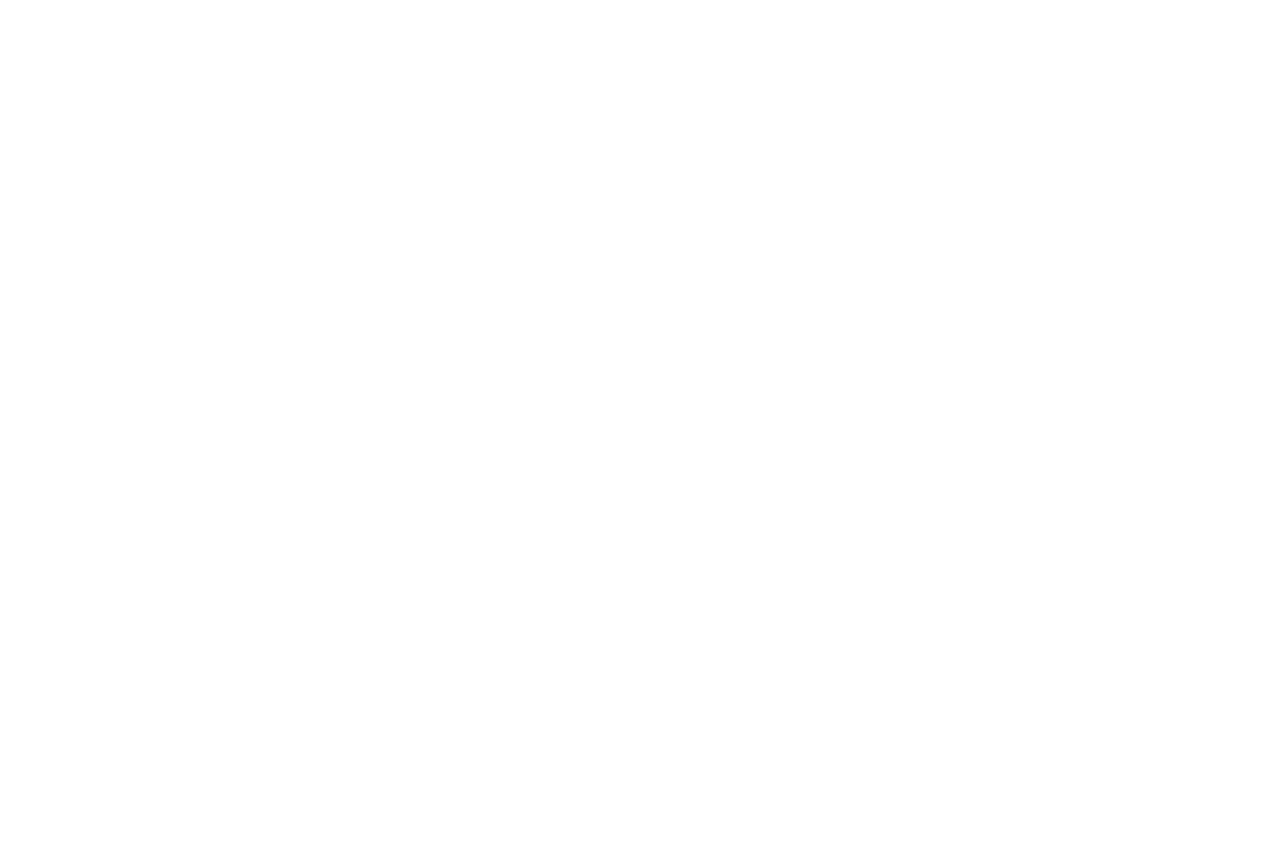
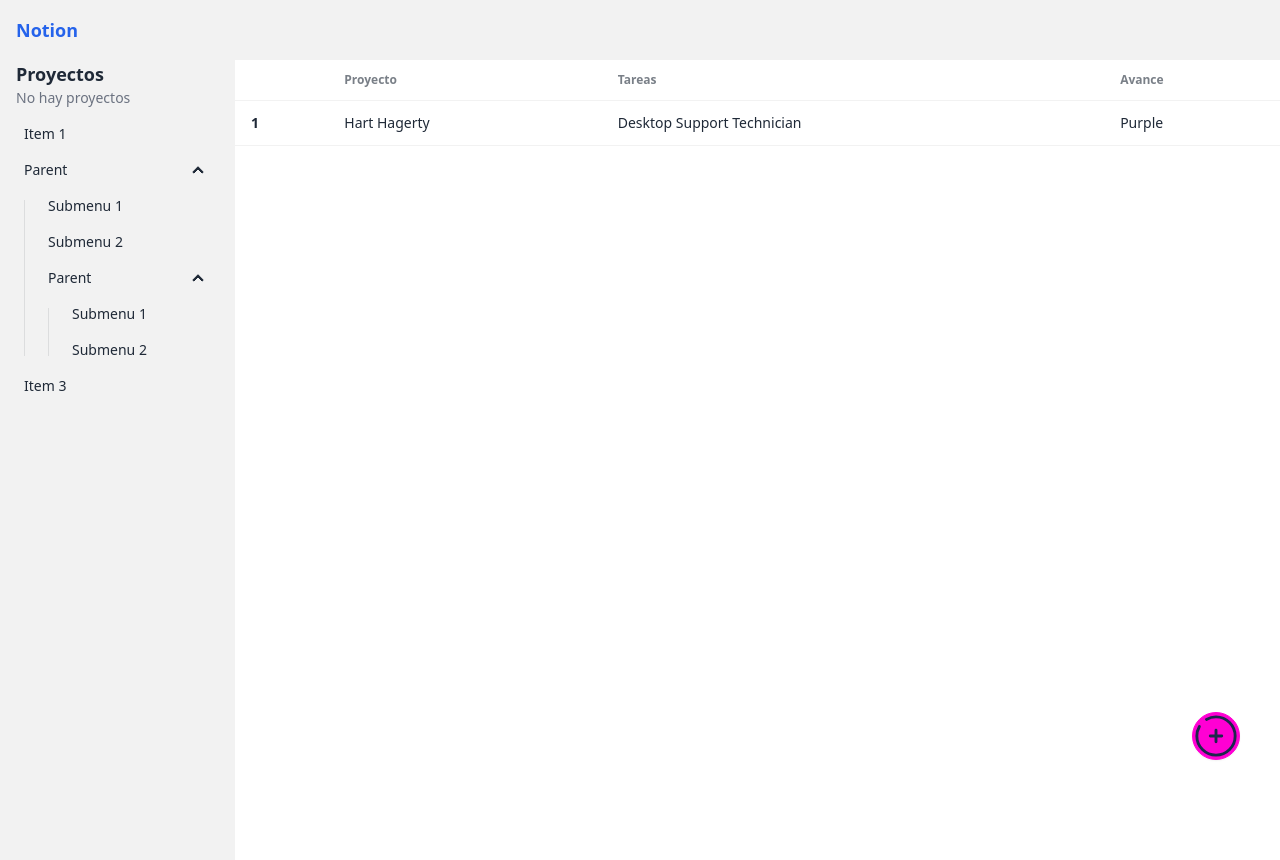
Before and after one commit to AlonsoAM/ProjectsApp-Vue, a Vue app: page /projects in a window 1280 px wide. Before the commit this address had no page. Before the commit the page ends 800 px from the top, so only its background shows below. Built offline with nearby package versions, Linux system fonts and the light colour scheme.

Commit message:
Estructura de la vista de proyectos

```diff
--- a/src/modules/projects/layouts/ProjectsLayout.vue
+++ b/src/modules/projects/layouts/ProjectsLayout.vue
@@ -10,7 +10,7 @@
 
     <top-menu></top-menu>
 
-    <main>
+    <main class="flex flex-row">
       <!--   side Menu   -->
 
       <side-menu></side-menu>
--- /dev/null
+++ b/src/modules/projects/views/ProjectsView.vue
@@ -0,0 +1,50 @@
+<script setup lang="ts">
+
+</script>
+
+<template>
+
+  <div class="overflow-x-auto w-full">
+    <table class="table">
+      <!-- head -->
+      <thead>
+      <tr>
+        <th></th>
+        <th>Proyecto</th>
+        <th>Tareas</th>
+        <th>Avance</th>
+      </tr>
+      </thead>
+      <tbody>
+      <!-- row 1 -->
+      <tr class="hover">
+        <th>1</th>
+        <td>Hart Hagerty</td>
+        <td>Desktop Support Technician</td>
+        <td>Purple</td>
+      </tr>
+      </tbody>
+    </table>
+
+    <button class="btn btn-circle btn-secondary fixed bottom-10 right-10">
+      <svg viewBox="0 0 24 24" fill="none" xmlns="http://www.w3.org/2000/svg" transform="rotate(0)">
+        <g id="SVGRepo_bgCarrier" stroke-width="0"></g>
+        <g id="SVGRepo_tracerCarrier" stroke-linecap="round" stroke-linejoin="round"></g>
+        <g id="SVGRepo_iconCarrier">
+          <path d="M15 12L12 12M12 12L9 12M12 12L12 9M12 12L12 15" stroke="#1C274C" stroke-width="1.5"
+                stroke-linecap="round"></path>
+          <path
+              d="M7 3.33782C8.47087 2.48697 10.1786 2 12 2C17.5228 2 22 6.47715 22 12C22 17.5228 17.5228 22 12 22C6.47715 22 2 17.5228 2 12C2 10.1786 2.48697 8.47087 3.33782 7"
+              stroke="#1C274C" stroke-width="1.5" stroke-linecap="round"></path>
+        </g>
+      </svg>
+    </button>
+
+  </div>
+
+
+</template>
+
+<style scoped>
+
+</style>
--- a/src/router/index.ts
+++ b/src/router/index.ts
@@ -7,8 +7,18 @@
     routes: [
         {
             path: '/',
-            name: 'projects',
-            component: ProjectsLayout
+            name: 'home',
+            redirect(to) {
+                return { name: 'projects' }
+            },
+            component: ProjectsLayout,
+            children:[
+                {
+                    path:'projects',
+                    name:'projects',
+                    component:()=>import('@/modules/projects/views/ProjectsView.vue')
+                }
+            ]
         }
     ]
 })
```
